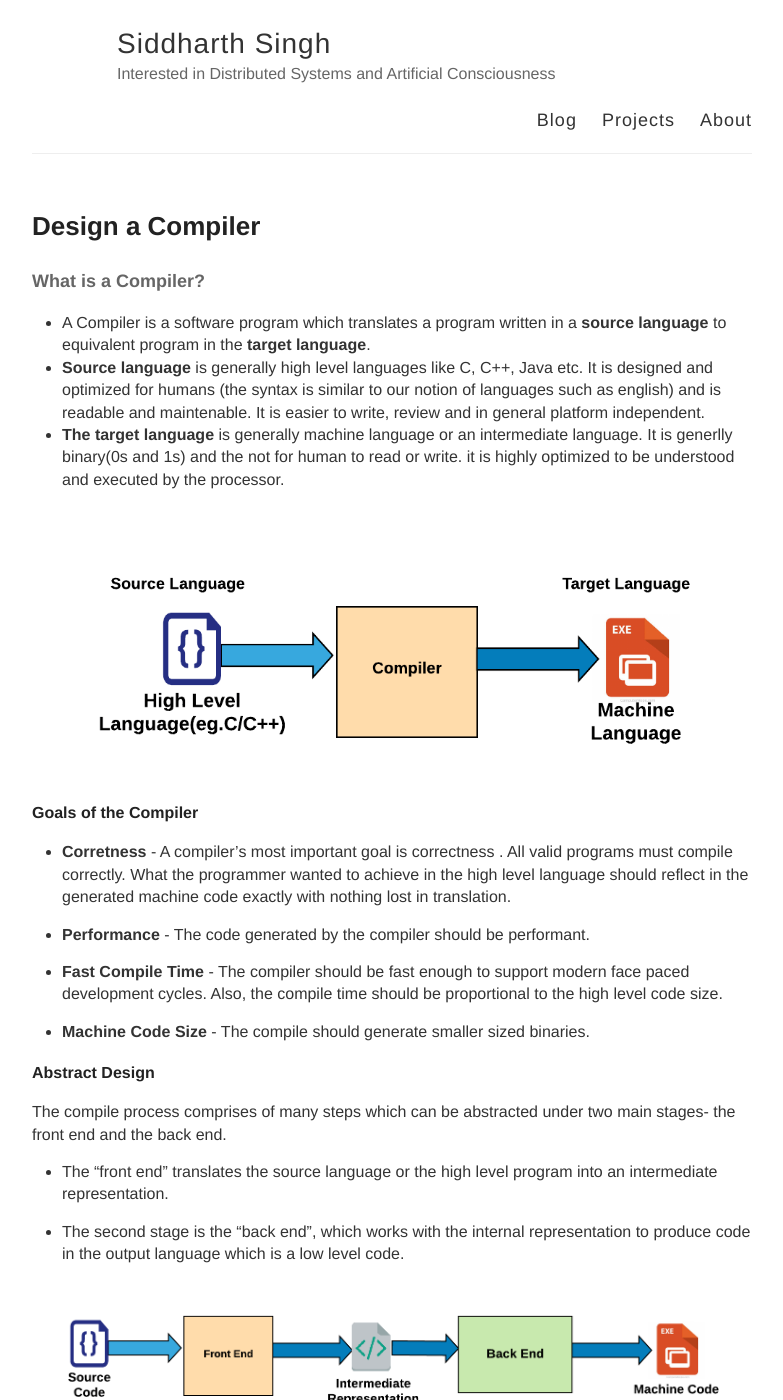
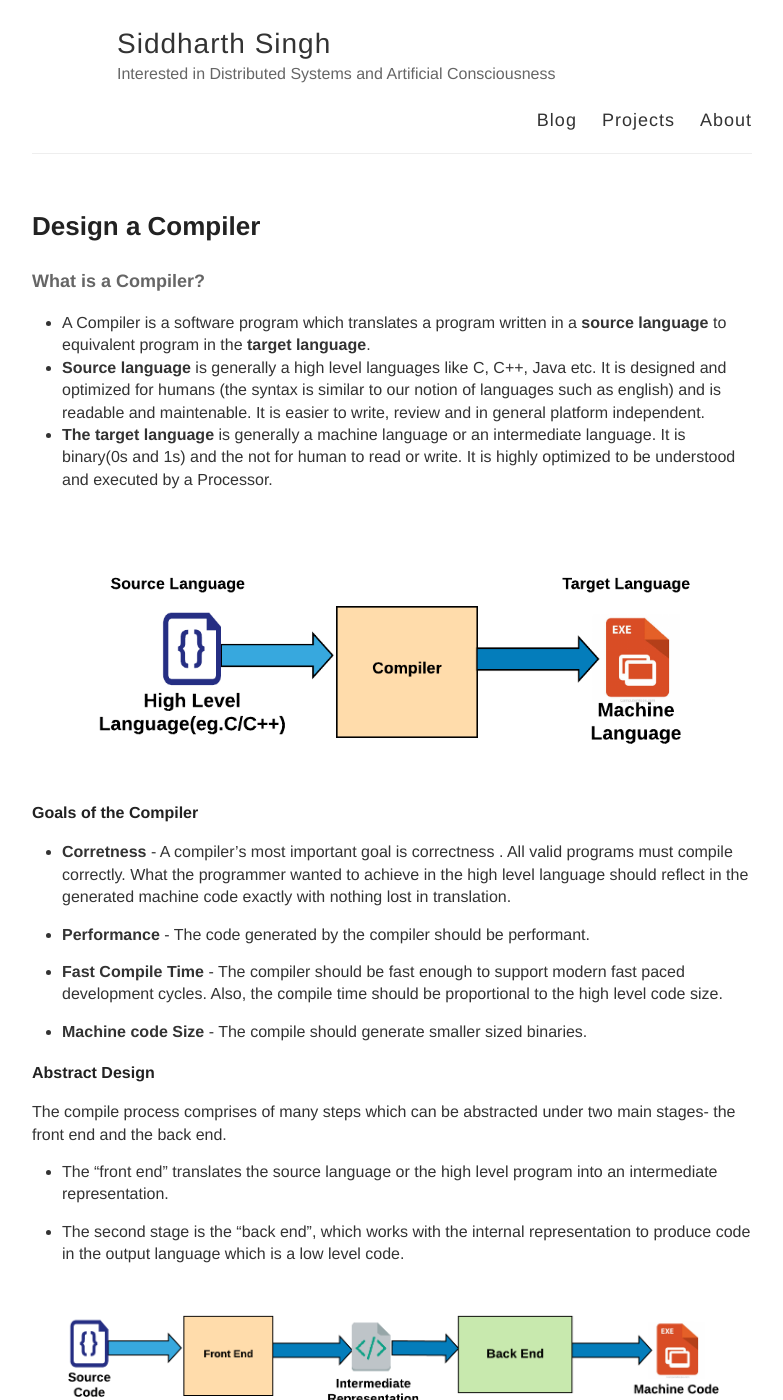
Before and after one commit to siddharthsingh89/siddharthsingh89.github.io, a Jekyll site: the page built from _posts/2020-05-03-compiler-design.md, in a window 1280 px wide and 1400 px high. Shown: the whole window, without its empty margins (248-1031 px from the left). Built offline with Jekyll 4.4.1, drawn with Linux system fonts in a browser that asks for light colours; comment, search, counter and statistics services are not loaded.

Commit message:
Update 2020-05-03-compiler-design.md

```diff
--- a/_posts/2020-05-03-compiler-design.md
+++ b/_posts/2020-05-03-compiler-design.md
@@ -6,9 +6,9 @@ description : compiler, design, system dev
 
 #### What is a Compiler?
 * A Compiler is a software program which translates a program written in a **source language** to equivalent program in the  **target language**.
-* **Source language** is generally high level languages like C, C++, Java etc. It is designed and optimized for humans (the syntax is similar to our notion of languages such as english) and is readable and maintenable. It is easier to write, review and in general platform independent.
-* **The target language**  is generally machine language or an intermediate language. It is generlly binary(0s and 1s) and the not
-for human to read or write. it is highly optimized to be understood  and executed by the processor.
+* **Source language** is generally a high level languages like C, C++, Java etc. It is designed and optimized for humans (the syntax is similar to our notion of languages such as english) and is readable and maintenable. It is easier to write, review and in general platform independent.
+* **The target language**  is generally a machine language or an intermediate language. It is binary(0s and 1s) and the not
+for human to read or write. It is highly optimized to be understood and executed by a Processor.
 ![Compiler](/images/compiler.png "Compiler")
 
 
@@ -17,9 +17,9 @@ for human to read or write. it is highly optimized to be understood  and execute
 
 * **Performance** - The code generated by the compiler should be performant.
 
-* **Fast Compile Time** - The compiler should be fast enough to support modern face paced development cycles. Also, the compile time should be proportional to the high level code size.
+* **Fast Compile Time** - The compiler should be fast enough to support modern fast paced development cycles. Also, the compile time should be proportional to the high level code size.
 
-* **Machine Code Size** - The compile should generate smaller sized binaries.
+* **Machine code Size** - The compile should generate smaller sized binaries.
 
 ##### Abstract Design
 The compile process comprises of many steps which can be abstracted under two main stages- the front end and the back end.
```
